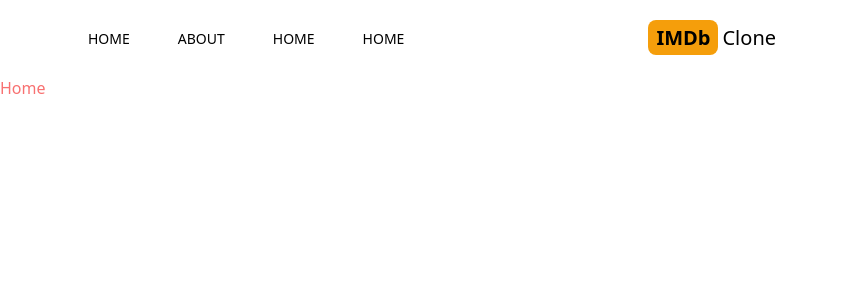
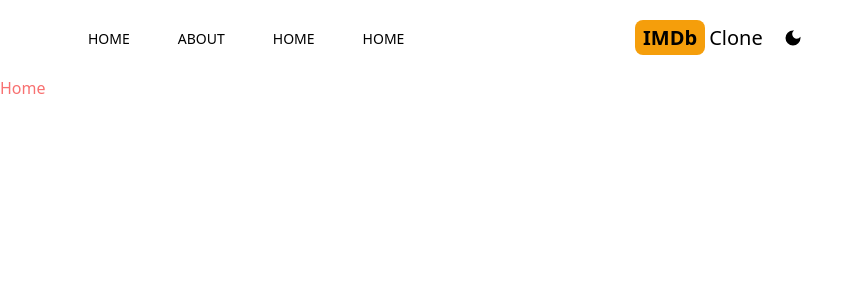
Before and after one commit to skiende74/imdb, a Next.js app: page / in a window 1280 px wide. Shown: the top 300 px of the page, without its empty margins (0-863 px from the left). Built offline with nearby package versions, Linux system fonts and the light colour scheme.

Commit message:
add darkmode

```diff
--- a/package.json
+++ b/package.json
@@ -13,6 +13,7 @@
     "eslint": "8.46.0",
     "eslint-config-next": "13.4.13",
     "next": "13.4.13",
+    "next-themes": "^0.2.1",
     "postcss": "8.4.27",
     "react": "18.2.0",
     "react-dom": "18.2.0",
--- /dev/null
+++ b/src/app/Providers.jsx
@@ -0,0 +1,11 @@
+"use client";
+import { ThemeProvider } from "next-themes";
+import React from "react";
+
+export default function Providers({ children }) {
+  return (
+    <ThemeProvider enableSystem={true} attribute="class">
+      {children}
+    </ThemeProvider>
+  );
+}
--- a/src/app/layout.js
+++ b/src/app/layout.js
@@ -1,6 +1,7 @@
 import Header from "@/components/Header";
 import "./globals.css";
 import { Inter } from "next/font/google";
+import Providers from "./Providers";
 
 const inter = Inter({ subsets: ["latin"] });
 
@@ -13,10 +14,12 @@
   return (
     <html lang="en">
       <body>
-        <Header />
-        {/* Navbar */}
-        {/* SearchBOx */}
-        {children}
+        <Providers>
+          <Header />
+          {/* Navbar */}
+          {/* SearchBOx */}
+          {children}
+        </Providers>
       </body>
     </html>
   );
--- /dev/null
+++ b/src/components/DarkModeSwitch.jsx
@@ -0,0 +1,23 @@
+"use client";
+import React from "react";
+import { MdLightMode, MdDarkMode } from "react-icons/md";
+import { useTheme } from "next-themes";
+export default function DarkModeSwitch() {
+  const { systemTheme, theme, setTheme } = useTheme();
+  const currentTheme = theme === "system" ? systemTheme : theme;
+  return (
+    <>
+      {currentTheme === "dark" ? (
+        <MdLightMode
+          className="text-xl cursor-pointer hover:text-amber-500"
+          onClick={() => setTheme("light")}
+        />
+      ) : (
+        <MdDarkMode
+          className="text-xl cursor-pointer hover:text-amber-500"
+          onClick={() => setTheme("dark")}
+        />
+      )}
+    </>
+  );
+}
--- a/src/components/Header.jsx
+++ b/src/components/Header.jsx
@@ -3,17 +3,18 @@
 import { AiFillHome } from "react-icons/ai";
 import { BsFillInfoCircleFill } from "react-icons/bs";
 import Link from "next/link";
+import DarkModeSwitch from "./DarkModeSwitch";
 
 export default function Header() {
   return (
-    <div className="flex justify-between mx-2 max-w-6xl sm:mx-auto sm:py-6 items-center ">
+    <div className="flex justify-between mx-2 max-w-6xl items-center sm:mx-auto sm:py-6  ">
       <div className="flex">
         <MenuItem title="HOME" address="/" Icon={AiFillHome} />
         <MenuItem title="ABOUT" address="/about" Icon={BsFillInfoCircleFill} />
         <MenuItem title="HOME" address="/" Icon={AiFillHome} />
         <MenuItem title="HOME" address="/" Icon={AiFillHome} />
       </div>
-      <div className="">
+      <div className="flex items-center space-x-5">
         <Link href="/">
           <h2>
             <span className="font-bold text-xl bg-amber-500 py-1 px-2 rounded-lg mr-1">
@@ -22,6 +23,7 @@
             <span className="text-xl hidden sm:inline">Clone</span>
           </h2>
         </Link>
+        <DarkModeSwitch />
       </div>
       <div className=""></div>
       <div className=""></div>
--- a/tailwind.config.js
+++ b/tailwind.config.js
@@ -1,18 +1,19 @@
 /** @type {import('tailwindcss').Config} */
 module.exports = {
   content: [
-    './src/pages/**/*.{js,ts,jsx,tsx,mdx}',
-    './src/components/**/*.{js,ts,jsx,tsx,mdx}',
-    './src/app/**/*.{js,ts,jsx,tsx,mdx}',
+    "./src/pages/**/*.{js,ts,jsx,tsx,mdx}",
+    "./src/components/**/*.{js,ts,jsx,tsx,mdx}",
+    "./src/app/**/*.{js,ts,jsx,tsx,mdx}",
   ],
   theme: {
     extend: {
       backgroundImage: {
-        'gradient-radial': 'radial-gradient(var(--tw-gradient-stops))',
-        'gradient-conic':
-          'conic-gradient(from 180deg at 50% 50%, var(--tw-gradient-stops))',
+        "gradient-radial": "radial-gradient(var(--tw-gradient-stops))",
+        "gradient-conic":
+          "conic-gradient(from 180deg at 50% 50%, var(--tw-gradient-stops))",
       },
     },
   },
   plugins: [],
-}
+  darkMode: "class",
+};
```
Also changed, not shown: 1 other file (tests, documents, lock files or other folders).
